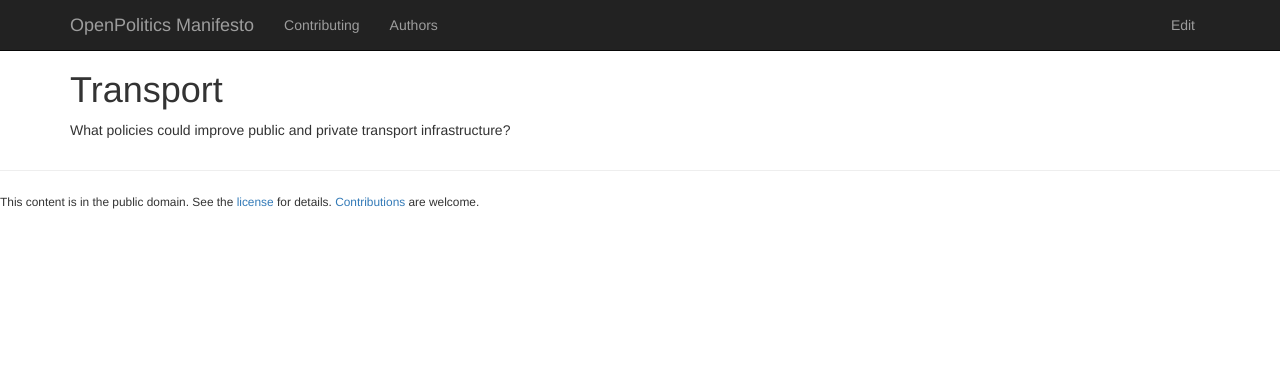
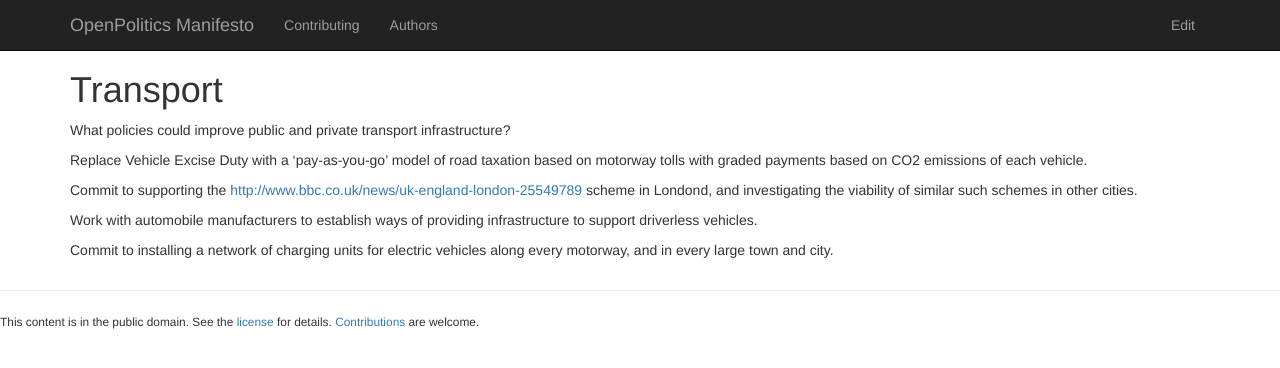
Before and after one commit to openpolitics/manifesto, a Jekyll site: the page built from transport.md, in a window 1280 px wide. Shown: the top 368 px of the page. Built offline with Jekyll 4.4.1, drawn with Linux system fonts in a browser that asks for light colours; nearby versions of some CDN libraries.

Commit message:
A starter for ten

```diff
--- a/transport.md
+++ b/transport.md
@@ -5,3 +5,11 @@ published: true
 ---
 
 What policies could improve public and private transport infrastructure?
+
+Replace Vehicle Excise Duty with a 'pay-as-you-go' model of road taxation based on motorway tolls with graded payments based on CO2 emissions of each vehicle.
+
+Commit to supporting the [http://www.bbc.co.uk/news/uk-england-london-25549789](http://www.bbc.co.uk/news/uk-england-london-25549789 "SkyCycle") scheme in Londond, and investigating the viability of similar such schemes in other cities.
+
+Work with automobile manufacturers to establish ways of providing infrastructure to support driverless vehicles.
+
+Commit to installing a network of charging units for electric vehicles along every motorway, and in every large town and city.
```
